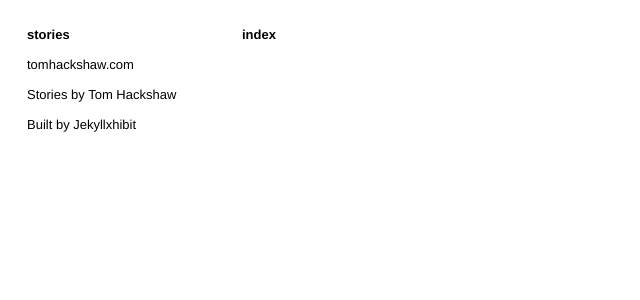
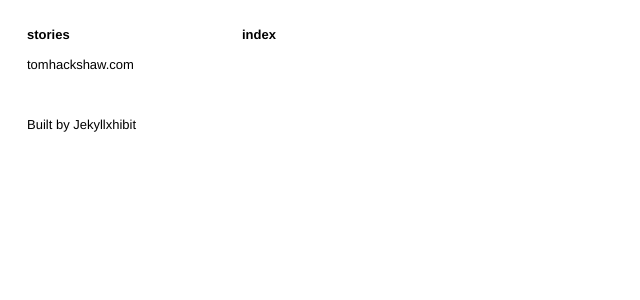
Before and after one commit to virtualnz/testsite, a Jekyll site: the page built from index.md, in a window 1280 px wide. Shown: the top 300 px of the page, without its empty margins (0-640 px from the left). Built offline with Jekyll 4.4.1, drawn with Linux system fonts in a browser that asks for light colours.

Commit message:
Update default.html

```diff
--- a/_layouts/default.html
+++ b/_layouts/default.html
@@ -42,7 +42,7 @@
 						</li>
 					</ul>
 				{%  endfor %}
-				<div class='bot'><p>Stories by Tom Hackshaw<br />
+				<div class='bot'><p><br />
 
 				<p><a href='https://github.com/colaborativa/Jekyllxhibit'>Built by Jekyllxhibit</a></p></div>
 			</div>
```
